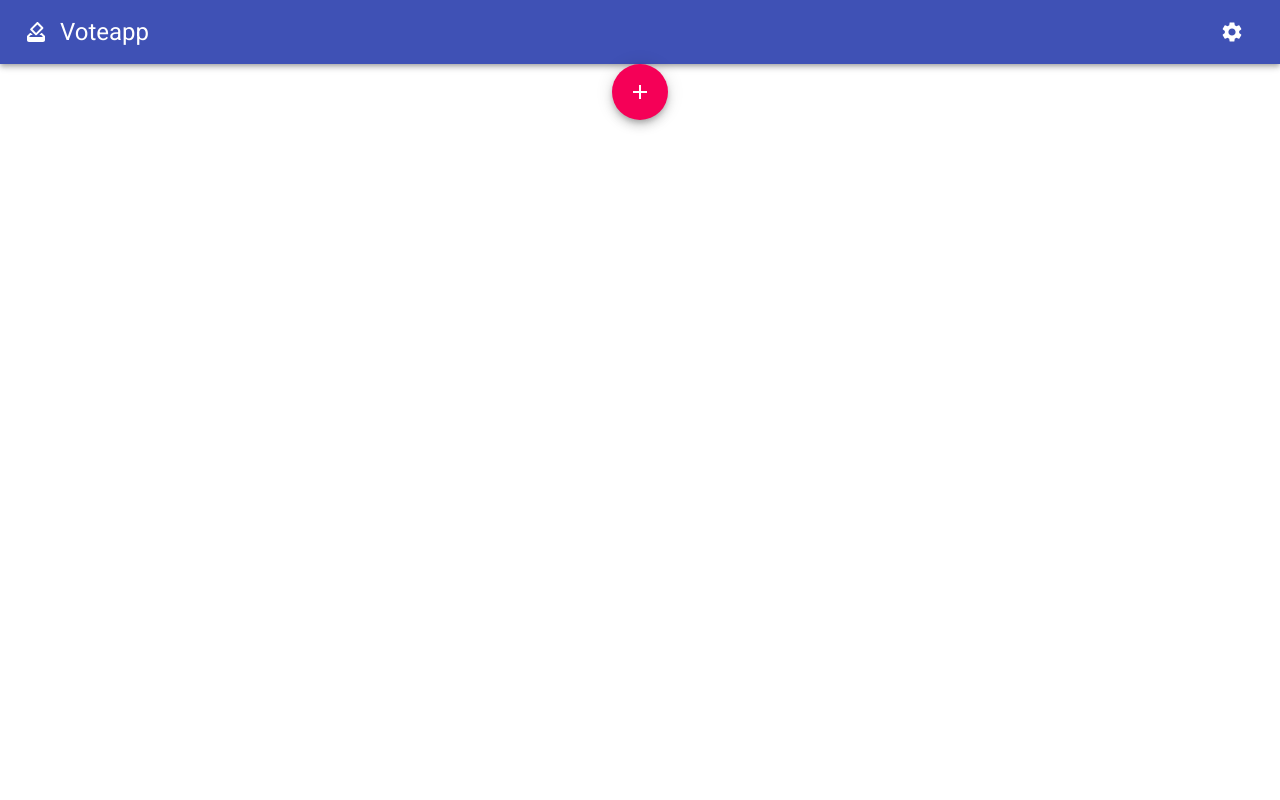
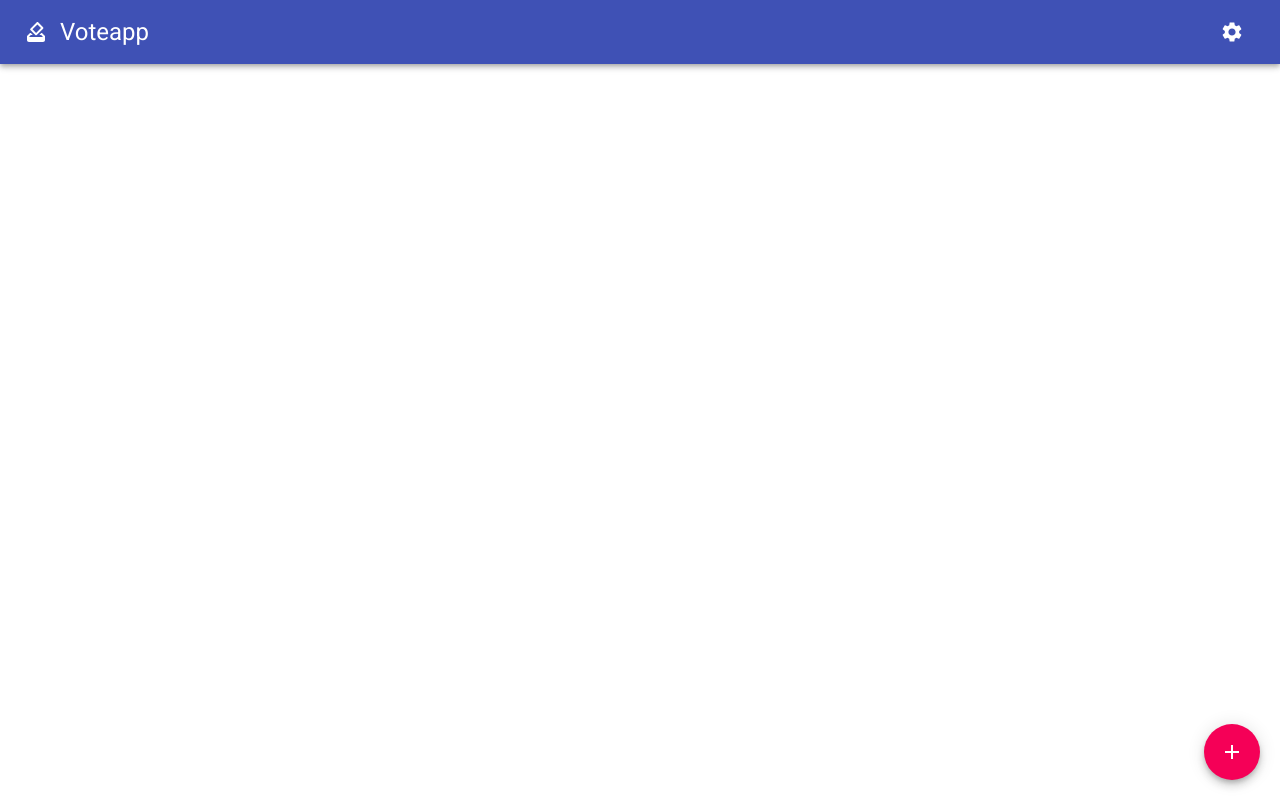
Before and after one commit to sarrietav-dev/votapp, a React (Create React App) app: page / in a window 1280 px wide. Built offline with nearby package versions, Linux system fonts and the light colour scheme.

Commit message:
Use styles on FAB button

```diff
--- a/src/components/dashboard/FabButton.jsx
+++ b/src/components/dashboard/FabButton.jsx
@@ -1,11 +1,26 @@
 import React from 'react';
-import { Fab } from '@material-ui/core';
+import { Fab, makeStyles } from '@material-ui/core';
 import AddIcon from '@material-ui/icons/Add';
 
-const FabButton = () => (
-  <Fab color="secondary" aria-label="add">
-    <AddIcon />
-  </Fab>
-);
+const useStyles = makeStyles(() => ({
+  fab: {
+    margin: 0,
+    top: 'auto',
+    right: 20,
+    bottom: 20,
+    left: 'auto',
+    position: 'fixed',
+  },
+}));
+
+const FabButton = () => {
+  const classes = useStyles();
+
+  return (
+    <Fab color="secondary" aria-label="add" className={classes.fab}>
+      <AddIcon />
+    </Fab>
+  );
+};
 
 export default FabButton;
```
Also changed, not shown: 1 other file (tests, documents, lock files or other folders).
